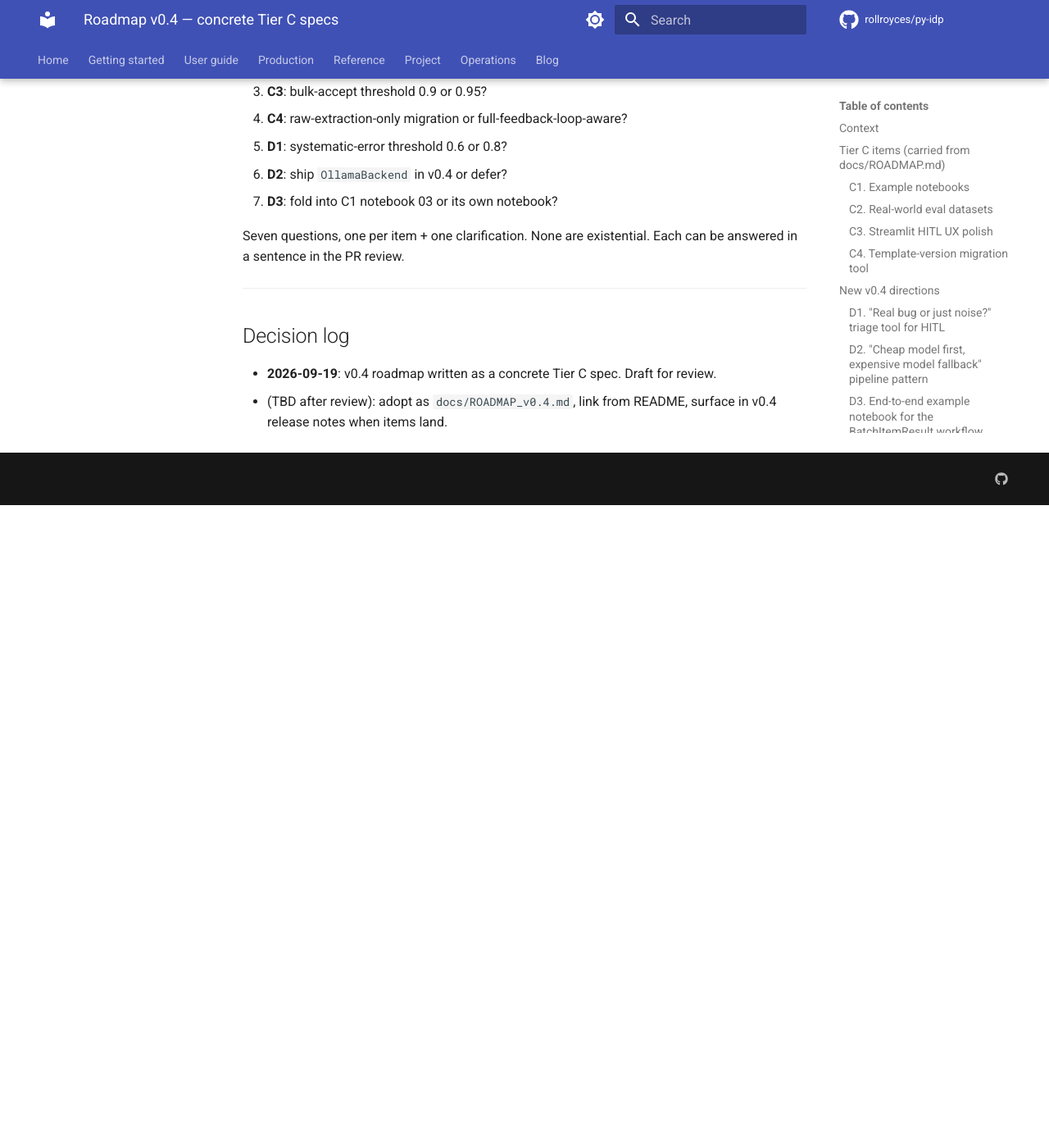
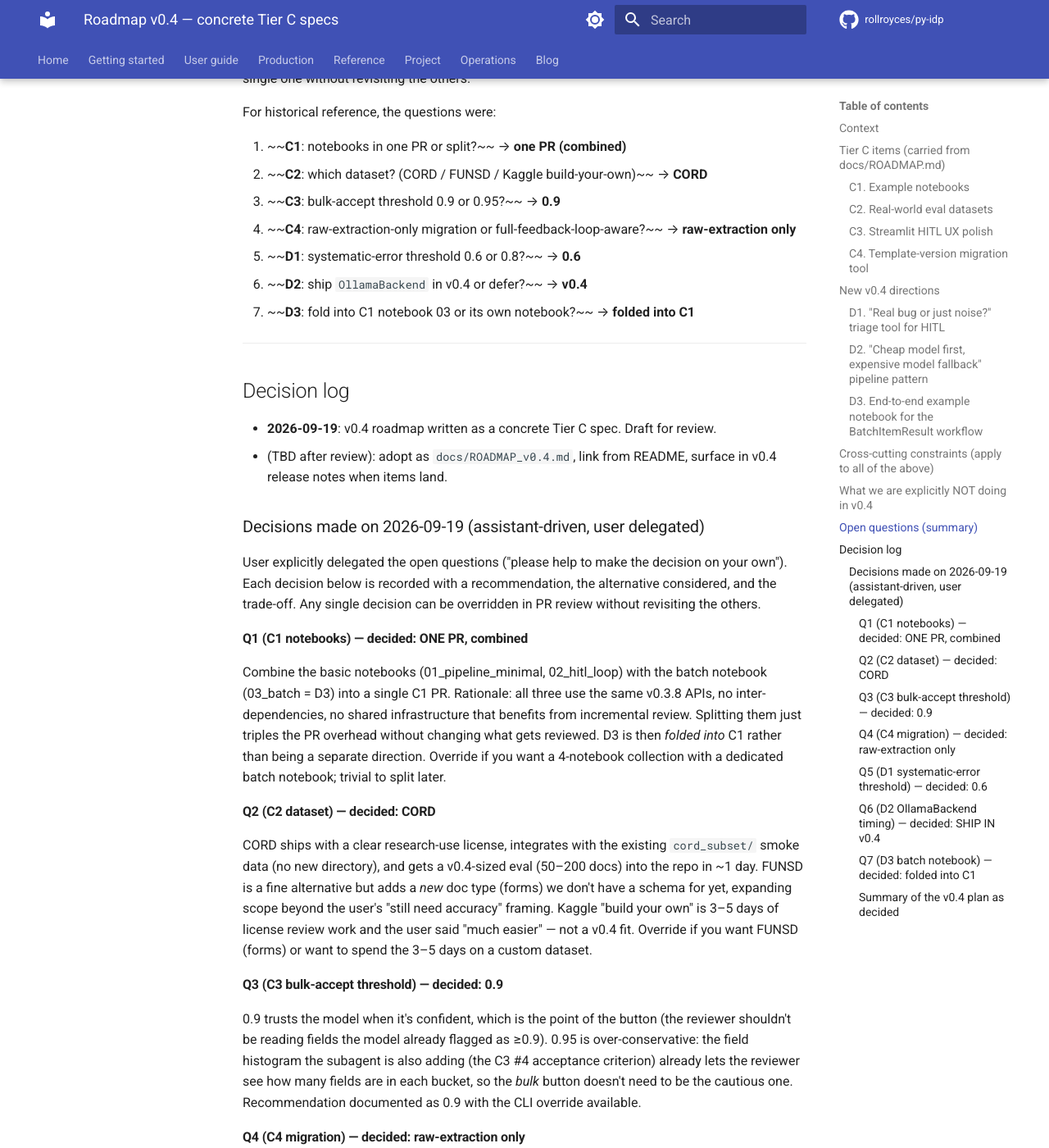
Before and after one commit to rollroyces/py-idp, an MkDocs documentation site: the page built from docs/ROADMAP_v0.4.md, in a window 1280 px wide and 1400 px high, scrolled down 10333 px. Shown: the whole window at 82% size. Built offline with MkDocs 1.6.1 and Material for MkDocs 9.7.7, drawn with Linux system fonts in a browser that asks for light colours; comment, search, counter and statistics services are not loaded; before the commit the page ends 10949 px from its top, so only the background shows below that; some of the changed text lies outside the part shown.

Commit message:
-q (#31)
docs: record v0.4 roadmap decisions (user delegated)

All 7 open questions in docs/ROADMAP_v0.4.md resolved on 2026-09-19.
Each decision recorded with rationale + alternative + how to override.
Open questions section replaced with a resolved summary.

Decisions:
- C1: one PR combined (notebooks + batch = D3)
- C2: CORD dataset
- C3: bulk-accept threshold 0.9
- C4: raw-extraction-only migration
- D1: systematic-error threshold 0.6
- D2: ship OllamaBackend in v0.4
- D3: fold into C1 notebook 03

v0.4 plan = 5 PRs after the 2 already merged (B1 + easy.py):
P1: C1+D3 notebooks, P2: D2+OllamaBackend, P3: C3+D1 HITL+triage,
P4: C2 CORD baseline, P5: C4 migrate-template CLI.

Co-authored-by: rollroyces <rollroyces@users.noreply.github.com>

```diff
--- a/docs/ROADMAP_v0.4.md
+++ b/docs/ROADMAP_v0.4.md
@@ -186,19 +186,23 @@ If any of these comes up in review, defer to the existing "Items I will NOT work
 
 ## Open questions (summary)
 
-For the implementer to track — all of these are blockers for at
-least one Tier C item:
+~~For the implementer to track — all of these are blockers for at
+least one Tier C item:~~
 
-1. **C1**: notebooks in one PR or split?
-2. **C2**: which dataset? (CORD / FUNSD / Kaggle build-your-own)
-3. **C3**: bulk-accept threshold 0.9 or 0.95?
-4. **C4**: raw-extraction-only migration or full-feedback-loop-aware?
-5. **D1**: systematic-error threshold 0.6 or 0.8?
-6. **D2**: ship `OllamaBackend` in v0.4 or defer?
-7. **D3**: fold into C1 notebook 03 or its own notebook?
+**All 7 questions resolved on 2026-09-19 (user delegated).** See the
+"Decisions made on 2026-09-19" subsection of the Decision log below
+for each decision, its trade-off, and how to override a single one
+without revisiting the others.
 
-Seven questions, one per item + one clarification. None are existential.
-Each can be answered in a sentence in the PR review.
+For historical reference, the questions were:
+
+1. ~~**C1**: notebooks in one PR or split?~~ → **one PR (combined)**
+2. ~~**C2**: which dataset? (CORD / FUNSD / Kaggle build-your-own)~~ → **CORD**
+3. ~~**C3**: bulk-accept threshold 0.9 or 0.95?~~ → **0.9**
+4. ~~**C4**: raw-extraction-only migration or full-feedback-loop-aware?~~ → **raw-extraction only**
+5. ~~**D1**: systematic-error threshold 0.6 or 0.8?~~ → **0.6**
+6. ~~**D2**: ship `OllamaBackend` in v0.4 or defer?~~ → **v0.4**
+7. ~~**D3**: fold into C1 notebook 03 or its own notebook?~~ → **folded into C1**
 
 ---
 
@@ -206,3 +210,106 @@ Each can be answered in a sentence in the PR review.
 
 - **2026-09-19**: v0.4 roadmap written as a concrete Tier C spec. Draft for review.
 - (TBD after review): adopt as `docs/ROADMAP_v0.4.md`, link from README, surface in v0.4 release notes when items land.
+
+### Decisions made on 2026-09-19 (assistant-driven, user delegated)
+
+User explicitly delegated the open questions ("please help to make the
+decision on your own"). Each decision below is recorded with a
+recommendation, the alternative considered, and the trade-off. Any
+single decision can be overridden in PR review without revisiting the
+others.
+
+#### Q1 (C1 notebooks) — **decided: ONE PR, combined**
+
+Combine the basic notebooks (01_pipeline_minimal, 02_hitl_loop) with
+the batch notebook (03_batch = D3) into a single C1 PR. Rationale: all
+three use the same v0.3.8 APIs, no inter-dependencies, no shared
+infrastructure that benefits from incremental review. Splitting them
+just triples the PR overhead without changing what gets reviewed. D3
+is then *folded into* C1 rather than being a separate direction.
+Override if you want a 4-notebook collection with a dedicated batch
+notebook; trivial to split later.
+
+#### Q2 (C2 dataset) — **decided: CORD**
+
+CORD ships with a clear research-use license, integrates with the
+existing `cord_subset/` smoke data (no new directory), and gets a
+v0.4-sized eval (50–200 docs) into the repo in ~1 day. FUNSD is a
+fine alternative but adds a *new* doc type (forms) we don't have a
+schema for yet, expanding scope beyond the user's "still need
+accuracy" framing. Kaggle "build your own" is 3–5 days of license
+review work and the user said "much easier" — not a v0.4 fit.
+Override if you want FUNSD (forms) or want to spend the 3–5 days on a
+custom dataset.
+
+#### Q3 (C3 bulk-accept threshold) — **decided: 0.9**
+
+0.9 trusts the model when it's confident, which is the point of the
+button (the reviewer shouldn't be reading fields the model already
+flagged as ≥0.9). 0.95 is over-conservative: the field histogram the
+subagent is also adding (the C3 #4 acceptance criterion) already lets
+the reviewer see how many fields are in each bucket, so the *bulk*
+button doesn't need to be the cautious one. Recommendation
+documented as 0.9 with the CLI override available.
+
+#### Q4 (C4 migration) — **decided: raw-extraction only**
+
+Re-run the pipeline against v2 templates, write a side-by-side diff,
+do **not** touch existing v1 records, do **not** propagate human
+reviews to the v2 record. Rationale: v1 reviews are attached to v1
+extractions because the *fields* they evaluated may not exist in v2;
+re-attaching them silently is the kind of "looks fine but lost data"
+behavior that erodes trust in the storage layer. The simpler tool
+ships in 2–3 days; the full feedback-loop-aware version needs
+policy-version tracking that does not exist yet and is honest v0.5
+work.
+
+#### Q5 (D1 systematic-error threshold) — **decided: 0.6**
+
+0.6 catches real bugs early. The triage tool is *advisory* — its
+output does not auto-correct anything; the reviewer reads it and
+makes a call. False positives cost ~10 seconds of "huh, that field
+looks fine to me"; false negatives cost a model bug that ships to
+production uncorrected. The asymmetry favors 0.6. CLI override (`--threshold`)
+ships in v0.4, so a user who finds 0.6 too noisy can raise it per-repo
+without code changes. Override to 0.8 if your review data shows 0.6
+floods the report.
+
+#### Q6 (D2 OllamaBackend timing) — **decided: SHIP IN v0.4**
+
+Without `OllamaBackend`, the `TieredBackend` story is theoretical —
+users have to write a 30-line `Backend` subclass themselves to even
+try the cheap-first pattern. With `OllamaBackend`, the example
+becomes "two lines of code, you save 10× per doc, accuracy is
+preserved on hard fields." That's the headline. The `OllamaBackend`
+itself is a thin wrapper (~80 LOC) over the local Ollama HTTP API;
+the existing `Backend` base class and the OpenAI-compat surface
+already exist. Worth the 0.5 day to land in v0.4. Override to v0.5
+if the v0.4 timeline is already tight.
+
+#### Q7 (D3 batch notebook) — **decided: folded into C1**
+
+C1 notebook 03 covers D3 in the same file. No standalone
+`04_batch_advanced.ipynb` for v0.4. Rationale: the batch story is the
+*evaluation* story for v0.4 (D3 is what makes the C2 BASELINE.md
+numbers interpretable in practice), and putting it adjacent to the
+single-doc notebooks means a single reviewer can validate the whole
+"one doc → many docs" learning arc without context-switching. Split
+later if real users ask for a Delta Lake–specific notebook.
+
+#### Summary of the v0.4 plan as decided
+
+| priority | item | what ships |
+|---|---|---|
+| **P0** | B1 (already done) | `discover_template()` + CLI |
+| **P0** | zero-config quickstart (already done) | `idp.easy.extract_one()` |
+| **P1** | C1 + D3 | 3 notebooks, one PR |
+| **P2** | D2 + OllamaBackend | `TieredBackend`, `OllamaBackend`, `examples/06_tiered_pipeline.py` |
+| **P3** | C3 + D1 | HITL polish + triage tool — they ship together as one PR (D1 is the data layer, C3 is the UI) |
+| **P4** | C2 (CORD) | baseline eval, slow-marked test, BASELINE.md |
+| **P5** | C4 (raw-extraction only) | `idp migrate-template` CLI |
+
+Six items → five PRs (C3+D1 combined). P1 lands first because
+notebooks are the lowest-risk highest-visibility win. P2 next because
+it directly serves the "much easier setup" goal. P3, P4, P5 can land
+in any order after that.
```
